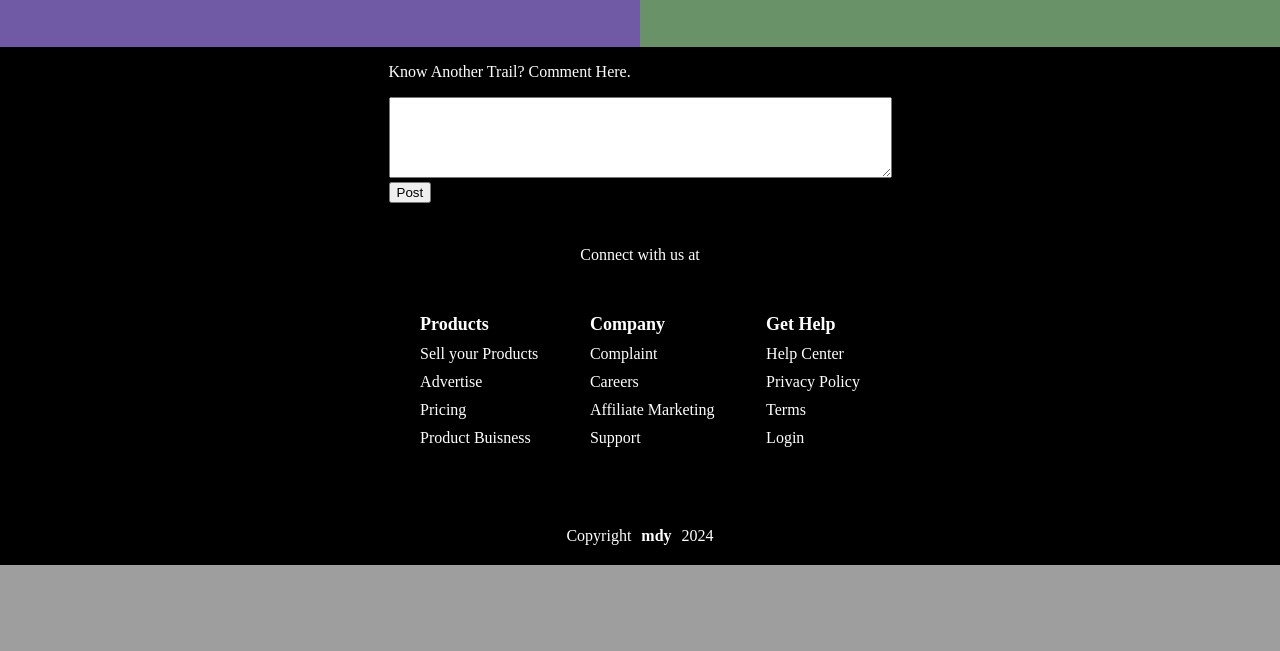
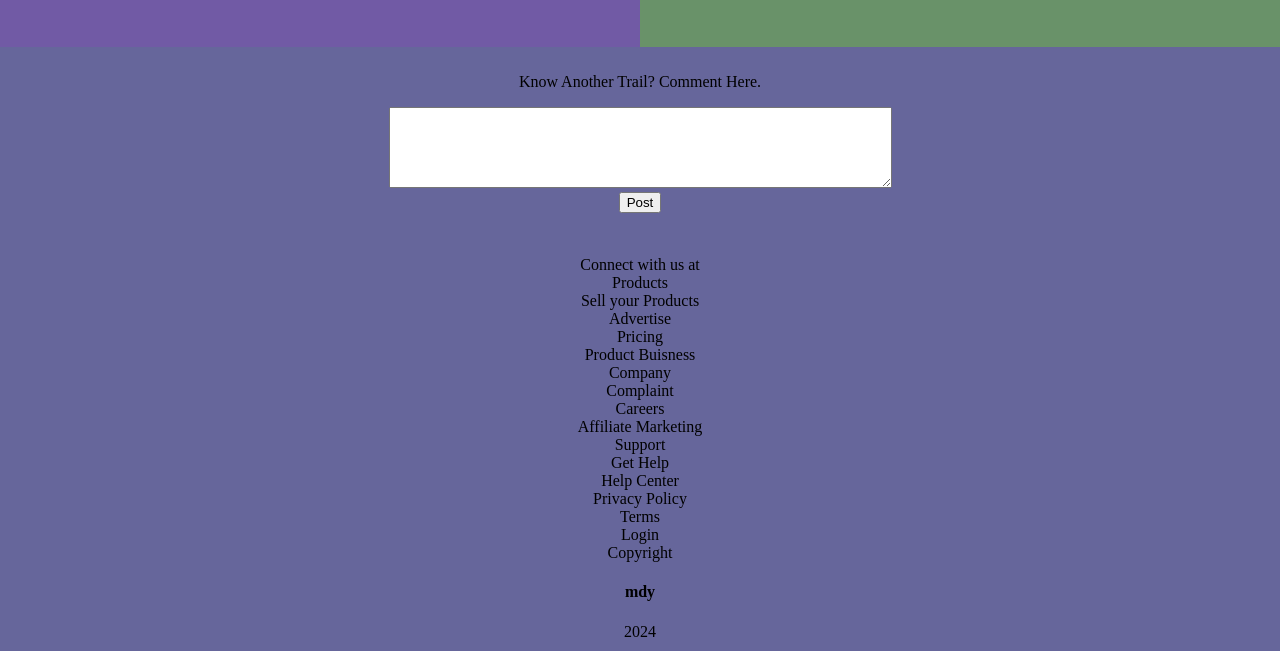
Before and after one commit to EndlessMike78/Strollertrails, a PHP site: page / in a window 1280 px wide. Shown: the part 1892-2543 px from the top of the page. Before the commit the page ends 2457 px from the top, so only its background shows below. Run offline with PHP 8.4, Linux system fonts and the light colour scheme.

Commit message:
footercss

```diff
--- a/style.css
+++ b/style.css
@@ -87,89 +87,7 @@ h3 {
   }
 }
 .footer {
-  display: flex;
-  flex-direction: column;
-  background-color: black;
-  align-items: center;
-  color: white;
+  background-color: #66669b;
+  padding: 10px;
+  text-align: center;
 }
-
-.footer1 {
-  display: flex;
-  flex-direction: column;
-  align-items: center;
-  color: white;
-  margin-top: 15px;
-}
-.social-media {
-  display: flex;
-  justify-content: center;
-  color: white;
-  flex-wrap: wrap;
-}
-.social-media a {
-  color: white;
-  margin: 20px;
-  border-radius: 5px;
-  margin-top: 10px;
-  color: white;
-}
-.social-media a ion-icon {
-  color: white;
-  background-color: black;
-}
-.social-media a:hover ion-icon {
-  color: rgb(59, 17, 17);
-  transform: translateY(5px);
-}
-.footer2 {
-  display: flex;
-  width: 100%;
-  justify-content: space-evenly;
-  align-items: center;
-  text-decoration: none;
-  flex-wrap: wrap;
-}
-.footer0 {
-  font-weight: 1200;
-  transition-duration: 1s;
-}
-.footer0:hover {
-  color: rgb(36, 16, 110);
-}
-.footer2 .heading {
-  font-weight: 900;
-  font-size: 18px;
-}
-.footer3 {
-  margin-top: 60px;
-  margin-bottom: 20px;
-  display: flex;
-  flex-wrap: wrap;
-  justify-content: center;
-}
-.footer2 .heading:hover {
-  color: rgb(68, 40, 168);
-}
-.footer2 .div:hover {
-  transform: scale(1.05);
-}
-.footer3 h4 {
-  margin: 0 10px;
-}
-.footer2 div {
-  margin: 10px;
-}
-.menu {
-  visibility: hidden;
-}
-.heading1 .ham:active {
-  color: rgb(68, 17, 17);
-}
-.items {
-  overflow: hidden;
-}
-.ham,
-.close {
-  cursor: pointer;
-}
```
